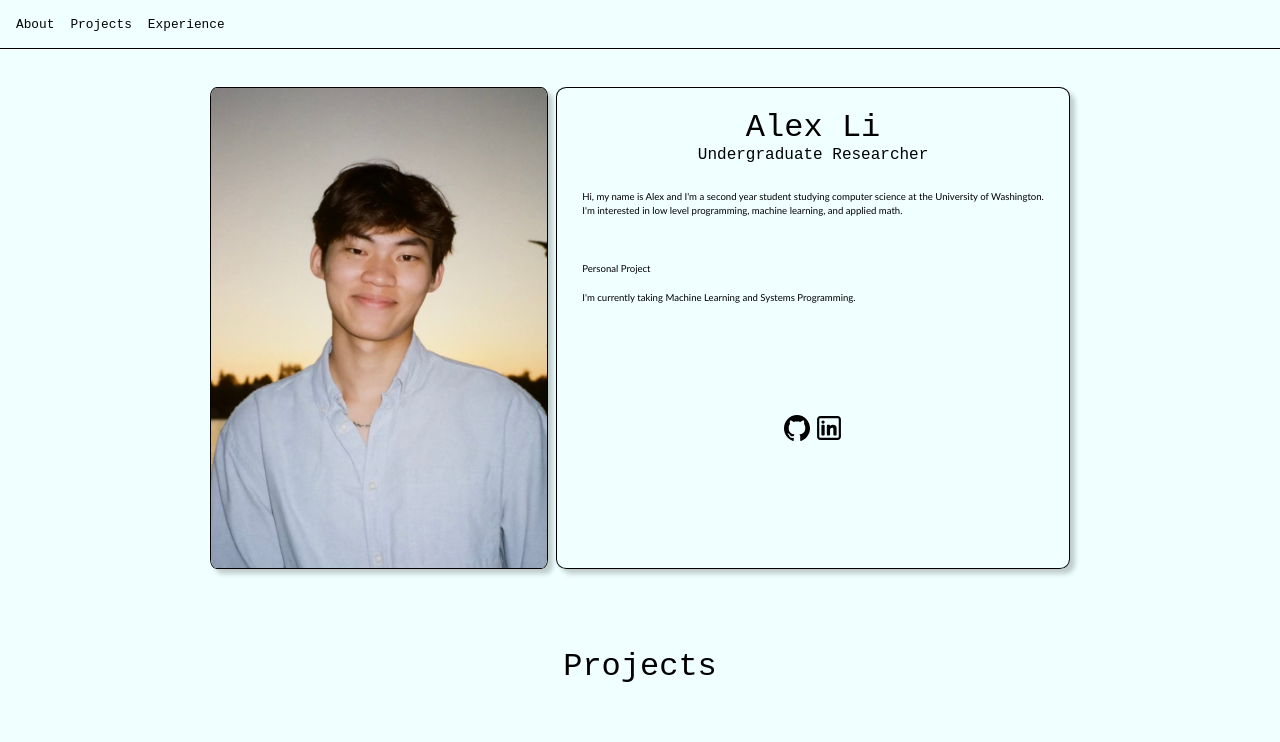
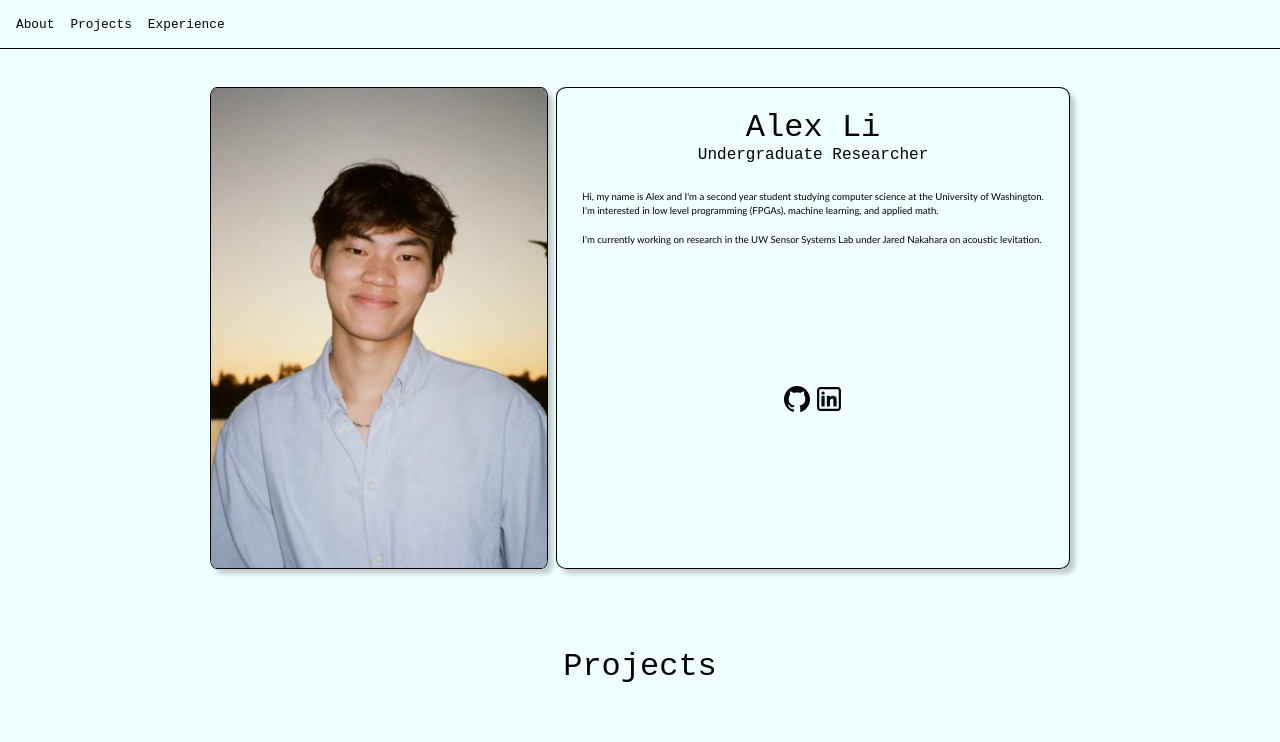
Before and after one commit to AlexXLi12/AlexXLi12.github.io, a React (Vite) app: page / in a window 1280 px wide. Shown: the top 742 px of the page. Built offline with nearby package versions, Linux system fonts and the light colour scheme; the HTML template or start-up script is replaced by a standard one.

Commit message:
update about.jsx

```diff
--- a/src/About.jsx
+++ b/src/About.jsx
@@ -9,14 +9,9 @@ const About = () => {
 				Hi, my name is Alex and I'm a second year student studying computer
 				science at the University of Washington.
 				<br />
-				I'm interested in low level programming, machine learning, and applied math.<br />
+				I'm interested in low level programming (FPGAs), machine learning, and applied math.<br />
 				<br />
-				{/* I'm currently working on research in the UW Sensor Systems Lab */}
-				<br />
-				<br />
-				Personal Project
-				<br /> <br />
-				I'm currently taking Machine Learning and Systems Programming.
+				I'm currently working on research in the UW Sensor Systems Lab under Jared Nakahara on acoustic levitation.
 			</p>
 			<div className="socials">
 				<a
```
